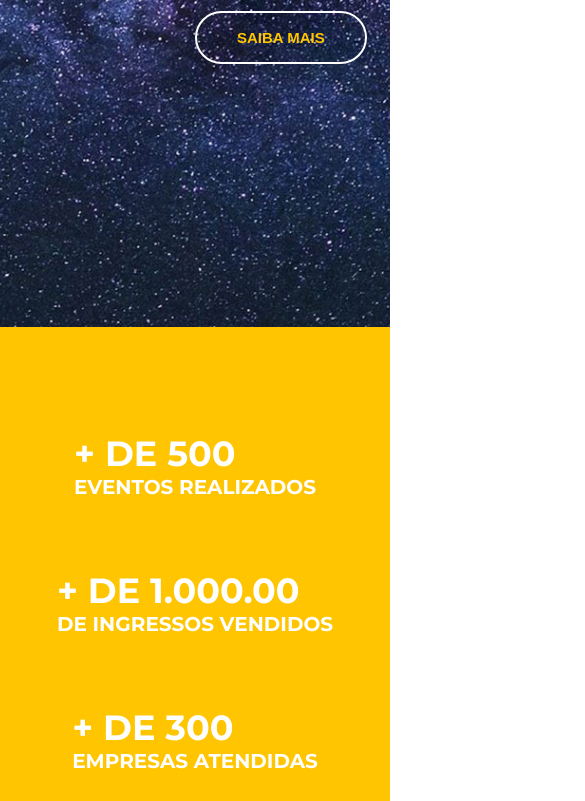
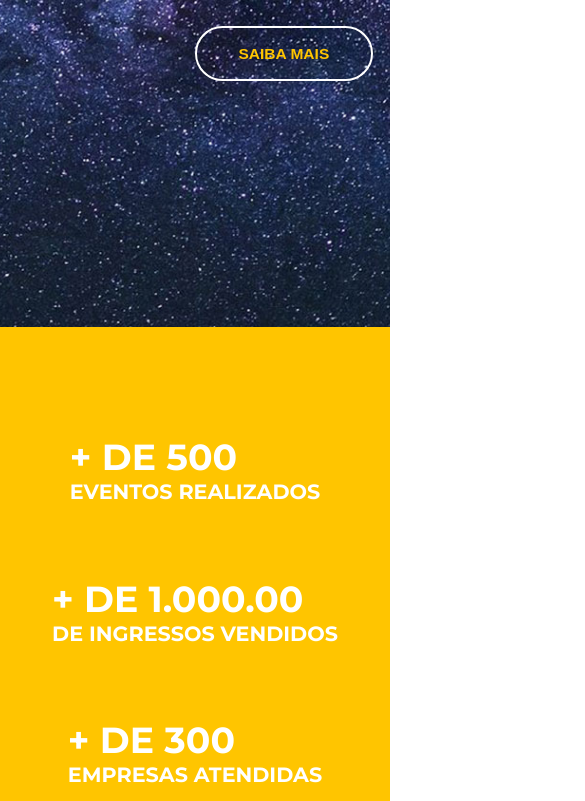
Before and after one commit to diegominelli/studion, a website: page src/index.html in a window 390 px wide. Shown: the part 433-1234 px from the top of the page, 585 px wide, since content can reach past the window. Drawn offline with nearby package versions, Linux system fonts and the light colour scheme.

Commit message:
Adicionando o media queries e font size

```diff
--- a/src/css/_base.css
+++ b/src/css/_base.css
@@ -2,10 +2,28 @@
   box-sizing: border-box;
 }
 
+/* Mobile */
+
 :root {
   font-family: 'Montserrat', sans-serif;
-  font-size: 16px;
+  font-size: 4.25vw;
   color: var(--color-copy);
+}
+
+/* Tablet */
+
+@media screen and (min-width: 720px) {
+  :root {
+    font-size: 2.25vw;
+  }
+}
+
+/* Desktop */
+
+@media screen and (min-width: 1280px) {
+  :root {
+    font-size: 16px;
+  }
 }
 
 body {
```
